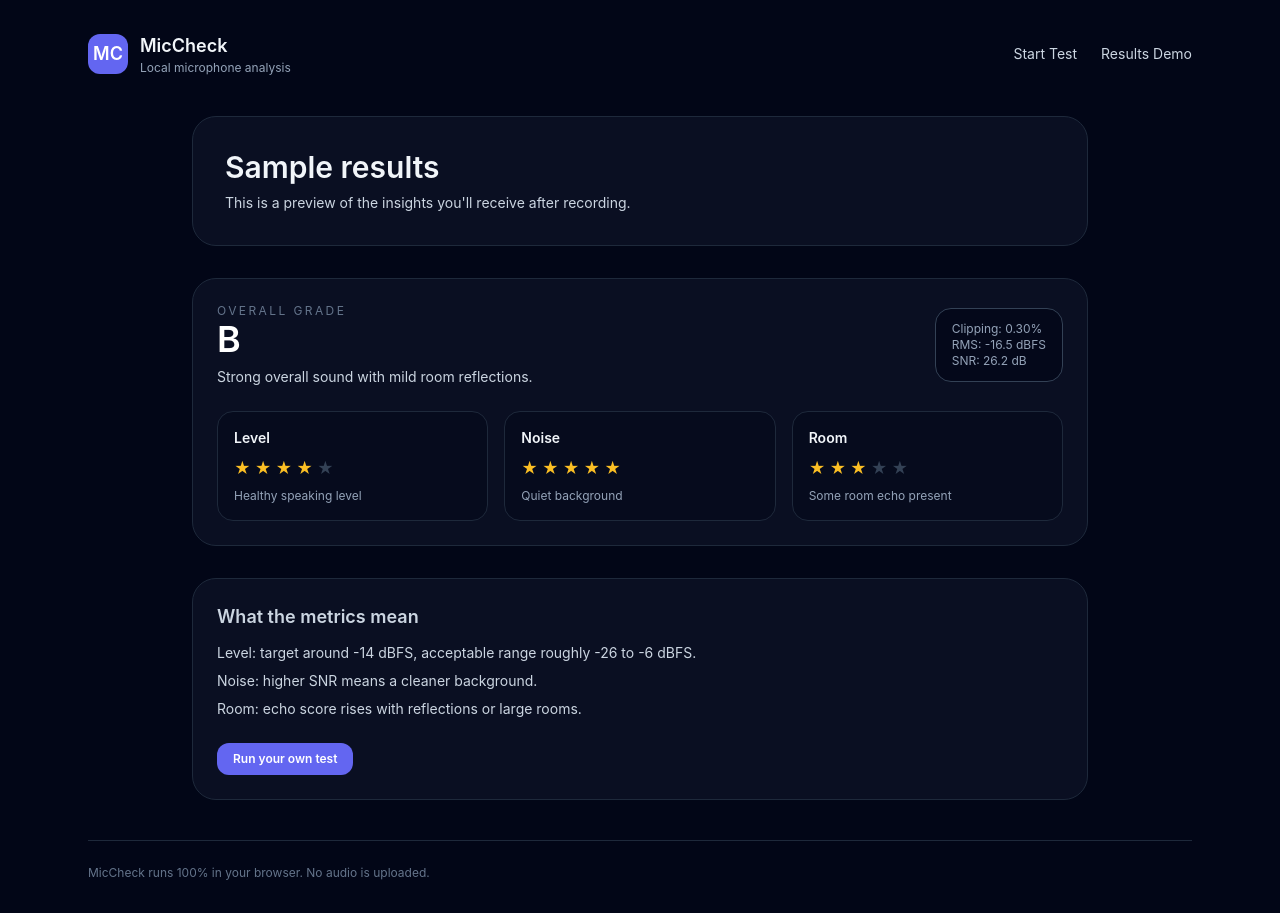
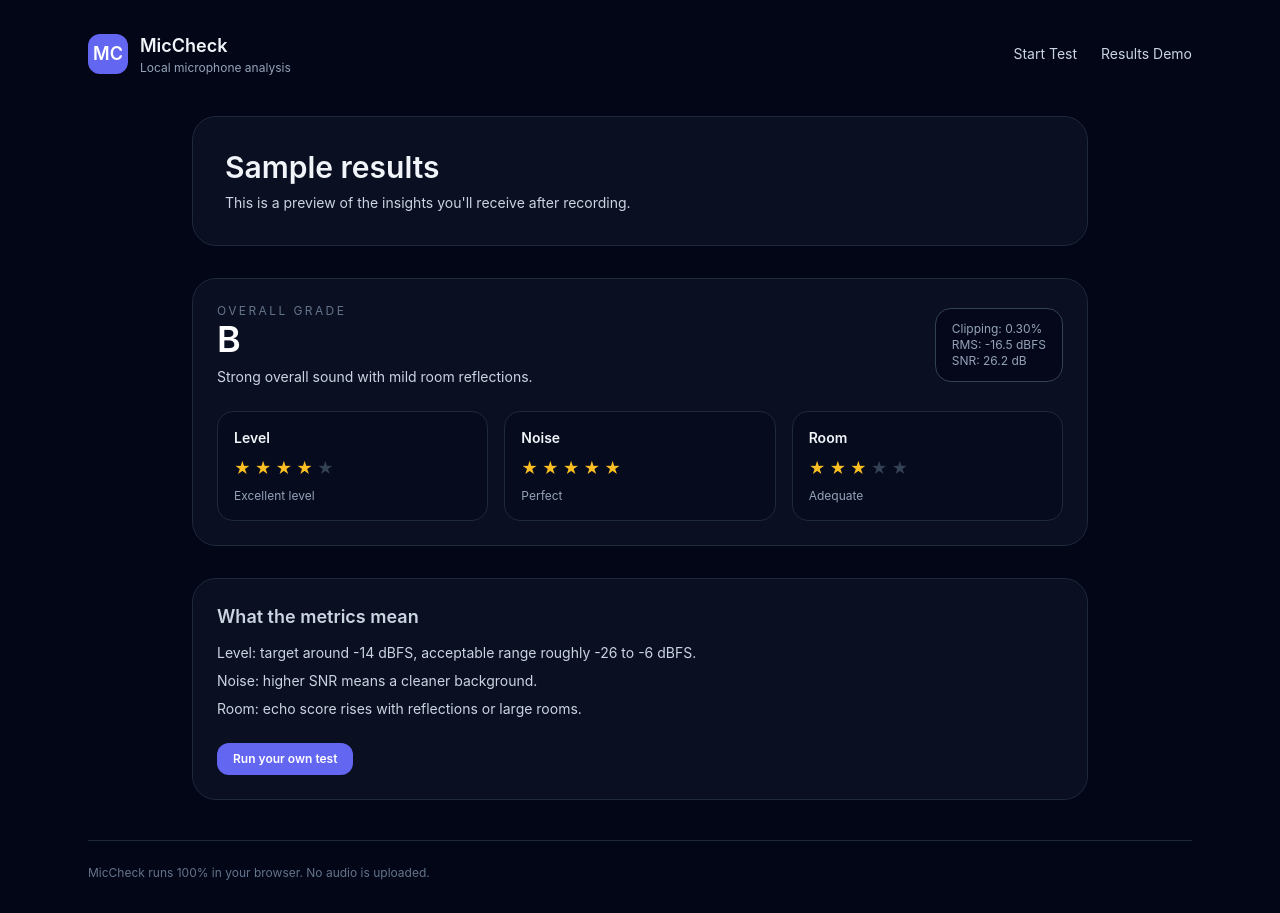
Before and after one commit to abulhawa/miccheck, a Next.js app in the folder apps/web/: page /results in a window 1280 px wide. Built offline with nearby package versions, Linux system fonts and the light colour scheme.

Commit message:
Update scorecard descriptors

```diff
--- a/apps/web/components/ScoreCard.tsx
+++ b/apps/web/components/ScoreCard.tsx
@@ -5,8 +5,38 @@ interface ScoreCardProps {
 }
 
 const starArray = (stars: number) => Array.from({ length: 5 }, (_, i) => i < stars);
+const LEVEL_TARGET_DB = -14;
 
 export default function ScoreCard({ result }: ScoreCardProps) {
+  const getDescriptorForScore = (score: number, category: "level" | "noise" | "echo") => {
+    if (category === "level") {
+      if (score >= 5) {
+        return "Perfect level";
+      }
+      if (score === 4) {
+        return "Excellent level";
+      }
+      if (score === 3) {
+        return "Slightly off target";
+      }
+      return result.metrics.rmsDb <= LEVEL_TARGET_DB ? "Too quiet" : "Too loud";
+    }
+
+    if (score >= 5) {
+      return "Perfect";
+    }
+    if (score === 4) {
+      return "Excellent";
+    }
+    if (score === 3) {
+      return "Adequate";
+    }
+    if (score === 2) {
+      return "Needs work";
+    }
+    return "Poor";
+  };
+
   return (
     <div className="rounded-3xl border border-slate-800 bg-slate-900/60 p-6">
       <div className="flex flex-wrap items-center justify-between gap-4">
@@ -22,7 +52,14 @@ export default function ScoreCard({ result }: ScoreCardProps) {
         </div>
       </div>
       <div className="mt-6 grid gap-4 md:grid-cols-3">
-        {Object.values(result.categories).map((category) => (
+        {(
+          Object.entries(result.categories) as Array<
+            [
+              keyof AnalysisResult["categories"],
+              AnalysisResult["categories"][keyof AnalysisResult["categories"]]
+            ]
+          >
+        ).map(([categoryKey, category]) => (
           <div key={category.label} className="rounded-2xl border border-slate-800 bg-slate-950/40 p-4">
             <p className="text-sm font-semibold text-slate-100">{category.label}</p>
             <div className="mt-2 flex gap-1">
@@ -39,7 +76,12 @@ export default function ScoreCard({ result }: ScoreCardProps) {
                 </span>
               ))}
             </div>
-            <p className="mt-2 text-xs text-slate-400">{category.description}</p>
+            <p className="mt-2 text-xs text-slate-400">
+              {getDescriptorForScore(
+                category.stars,
+                categoryKey === "room" ? "echo" : categoryKey
+              )}
+            </p>
           </div>
         ))}
       </div>
```
